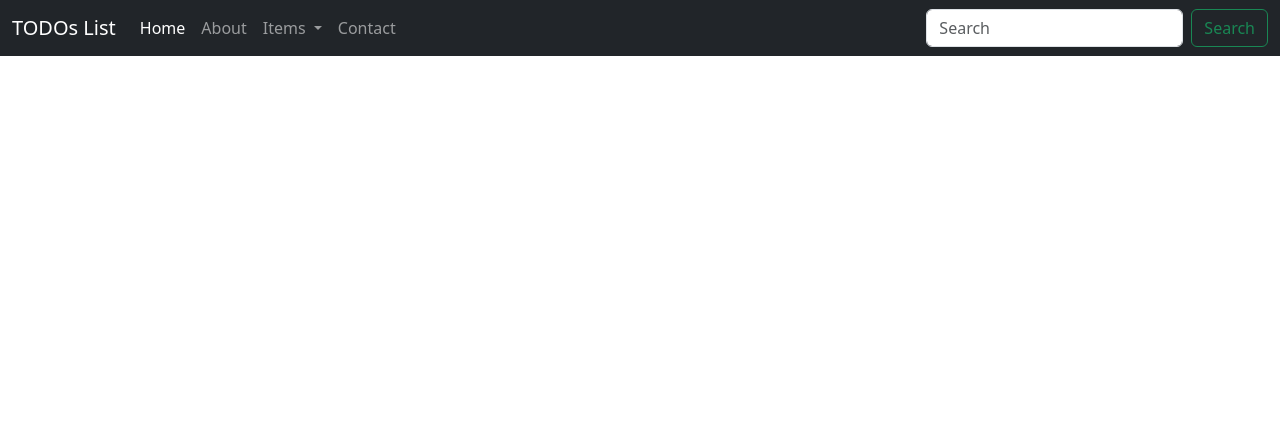
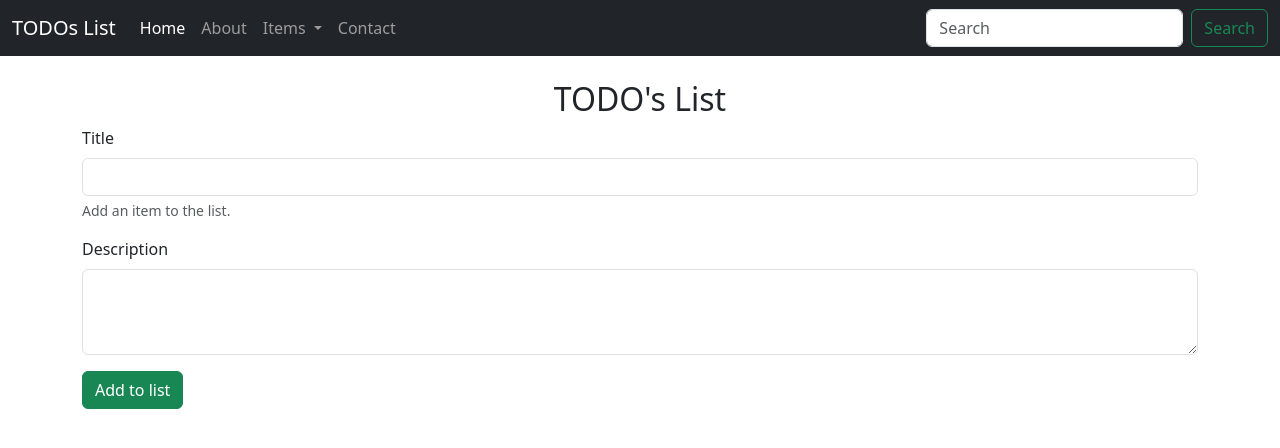
Before and after one commit to prince5638/TODO_List_Javascript, a plain HTML site: page index.html in a window 1280 px wide. Drawn offline with nearby package versions, Linux system fonts and the light colour scheme.

Commit message:
Added title and description fields for TODO list

```diff
--- a/index.html
+++ b/index.html
@@ -55,6 +55,22 @@
     </div>
   </nav>
 
+  <!-- html body content -->
+  <div class="container my-4">
+    <h2 class="text-center">TODO's List</h2>
+
+    <div class="mb-3">
+      <label for="title" class="form-label">Title</label>
+      <input type="text" class="form-control" id="title">
+      <div id="title" class="form-text">Add an item to the list.</div>
+    </div>
+
+    <div class="mb-3">
+      <label for="description" class="form-label">Description</label>
+      <textarea class="form-control" id="description" rows="3"></textarea>
+    </div>
+    <button type="submit" class="btn btn-success " id="add">Add to list</button>
+
   <script type="text/javascript" src="index.js"></script>
   <script src="https://cdn.jsdelivr.net/npm/bootstrap@5.3.1/dist/js/bootstrap.min.js"
     integrity="sha384-Rx+T1VzGupg4BHQYs2gCW9It+akI2MM/mndMCy36UVfodzcJcF0GGLxZIzObiEfa"
```
